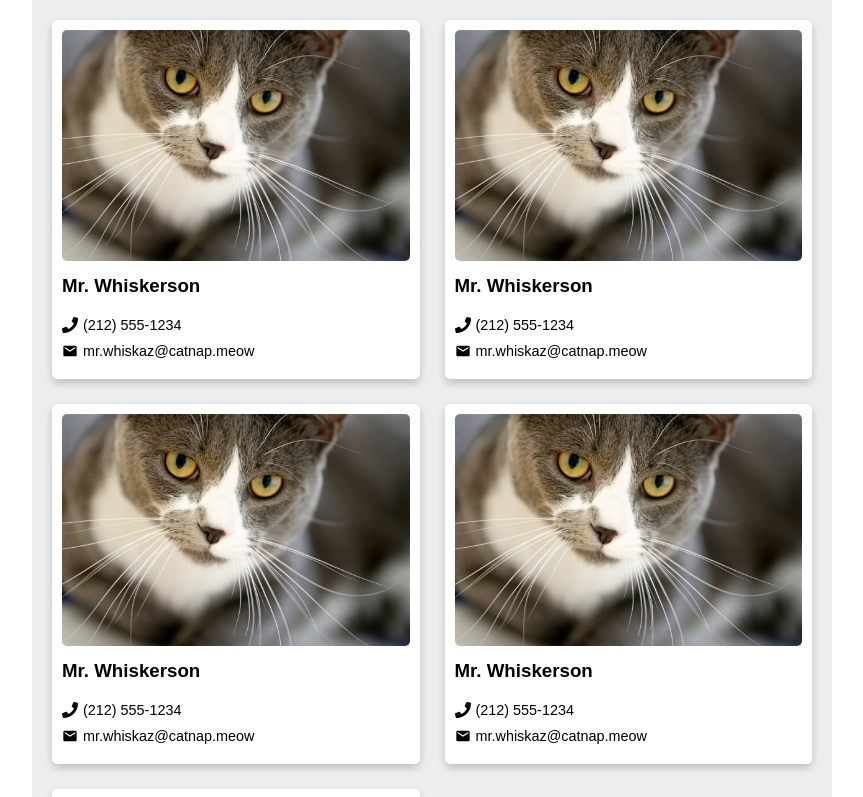
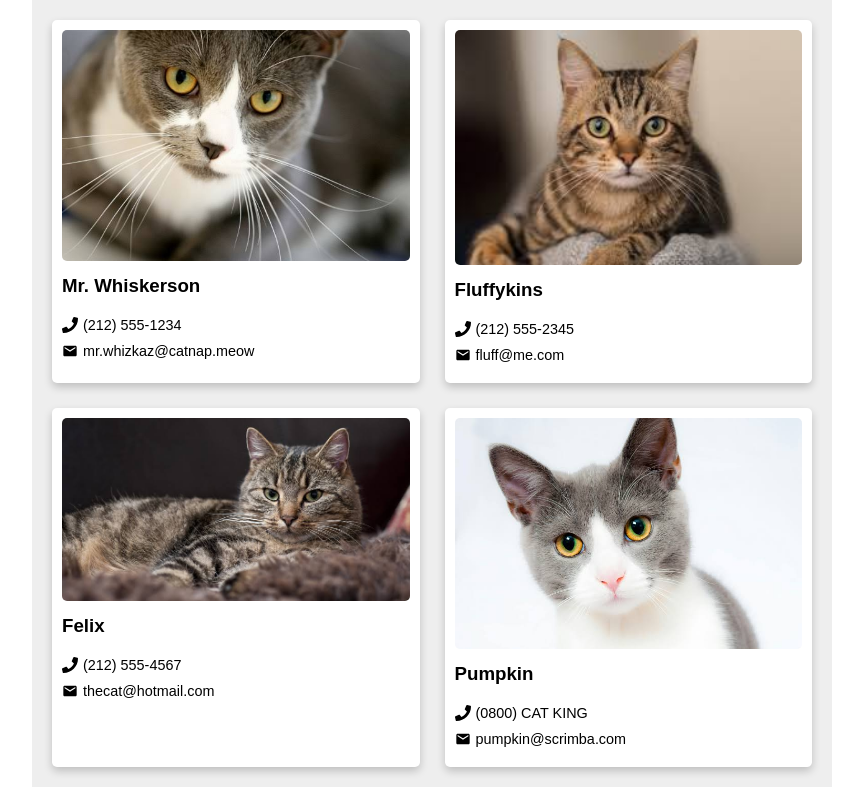
Before and after one commit to joshua-akuna/scrimba-react-tutorials, a React (Vite) app: page /props in a window 1280 px wide. Shown: the top 797 px of the page, without its empty margins (208-1071 px from the left). Built offline with nearby package versions, Linux system fonts and the light colour scheme.

Commit message:
Contact component refactored and Jokes pages and Joke component created

```diff
--- a/components/Contact.jsx
+++ b/components/Contact.jsx
@@ -1,18 +1,18 @@
 import { FaPhone } from 'react-icons/fa';
 import { MdMail } from 'react-icons/md';
 
-export default function Contact() {
+export default function Contact(props) {
   return (
     <article className='contact-card'>
-      <img src='/images/mr-whiskerson.jpeg' alt='photo of Mr Whiskerson' />
-      <h3>Mr. Whiskerson</h3>
+      <img src={props.img} alt='photo of Mr Whiskerson' />
+      <h3>{props.name}</h3>
       <div className='info-group'>
         <FaPhone className='icon' />
-        <p>(212) 555-1234</p>
+        <p>{props.phone}</p>
       </div>
       <div className='info-group'>
         <MdMail className='icon' />
-        <p>mr.whiskaz@catnap.meow</p>
+        <p>{props.email}</p>
       </div>
     </article>
   );
--- /dev/null
+++ b/components/Joke.jsx
@@ -0,0 +1,3 @@
+export default function Joke() {
+  return <h1>Inside the Joke Component</h1>;
+}
--- a/components/MainContent1.jsx
+++ b/components/MainContent1.jsx
@@ -2,7 +2,7 @@ export default function MainContent() {
   return (
     <main>
       <h1>Reason I am excited to learn React</h1>
-      <ol className>
+      <ol>
         <li>
           React is a popular library, so I will be more likely to fit in with
           all the coolest devs out there!
--- a/pages/HomePage.jsx
+++ b/pages/HomePage.jsx
@@ -20,6 +20,9 @@ export default function HomePage() {
           <li>
             <Link to='/props'>Props Tutorial</Link>
           </li>
+          <li>
+            <Link to={'/jokes'}>Jokes</Link>
+          </li>
         </ul>
       </nav>
       <h1>This is the Home page</h1>
--- /dev/null
+++ b/pages/Jokes.jsx
@@ -0,0 +1,5 @@
+import Joke from '../components/Joke';
+
+export default function Jokes() {
+  return <Joke />;
+}
--- a/pages/Props.jsx
+++ b/pages/Props.jsx
@@ -4,11 +4,30 @@ import Contact from '../components/Contact';
 export default function Props() {
   return (
     <div className='contacts'>
-      <Contact />
-      <Contact />
-      <Contact />
-      <Contact />
-      <Contact />
+      <Contact
+        img='/images/mr-whiskerson.jpeg'
+        name='Mr. Whiskerson'
+        phone='(212) 555-1234'
+        email='mr.whizkaz@catnap.meow'
+      />
+      <Contact
+        img='/images/fluffykins.jpeg'
+        name='Fluffykins'
+        phone='(212) 555-2345'
+        email='fluff@me.com'
+      />
+      <Contact
+        img='/images/felix.jpeg'
+        name='Felix'
+        phone='(212) 555-4567'
+        email='thecat@hotmail.com'
+      />
+      <Contact
+        img='/images/pumpkin.jpeg'
+        name='Pumpkin'
+        phone='(0800) CAT KING'
+        email='pumpkin@scrimba.com'
+      />
     </div>
   );
 }
--- a/src/App.jsx
+++ b/src/App.jsx
@@ -5,6 +5,7 @@ import ReactFacts1 from '../pages/ReactFacts1';
 import ReactFacts2 from '../pages/ReactFacts2';
 import Journal from '../pages/TravelJournal';
 import Props from '../pages/Props';
+import Jokes from '../pages/Jokes';
 
 function App() {
   return (
@@ -15,6 +16,7 @@ function App() {
         <Route path='/new-react-facts' element={<ReactFacts2 />} />
         <Route path='/travel-journal' element={<Journal />} />
         <Route path='/props' element={<Props />} />
+        <Route path='/jokes' element={<Jokes />} />
       </Routes>
     </Router>
   );
--- a/src/main.jsx
+++ b/src/main.jsx
@@ -1,9 +1,9 @@
-import { StrictMode } from 'react'
-import { createRoot } from 'react-dom/client'
-import App from './App.jsx'
+import { StrictMode } from 'react';
+import { createRoot } from 'react-dom/client';
+import App from './App.jsx';
 
 createRoot(document.getElementById('root')).render(
-  <StrictMode>
-    <App />
-  </StrictMode>,
-)
+  // <StrictMode>
+  <App />
+  // </StrictMode>
+);
```
